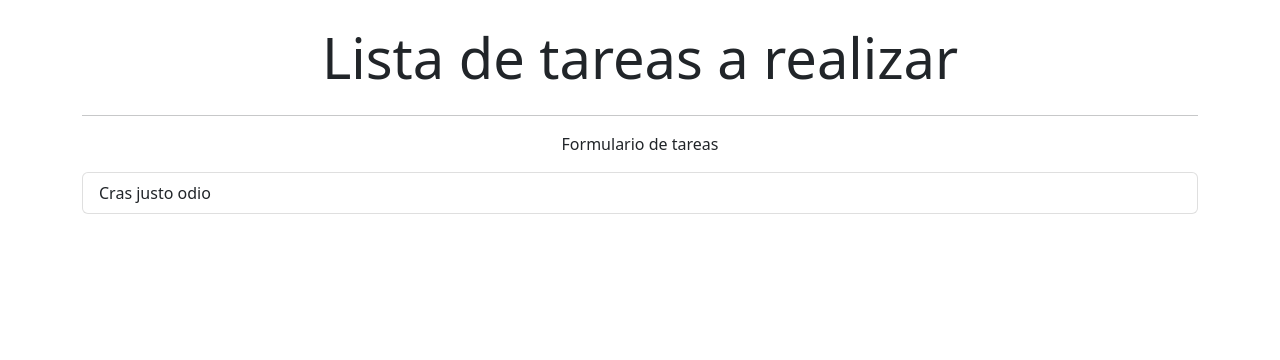
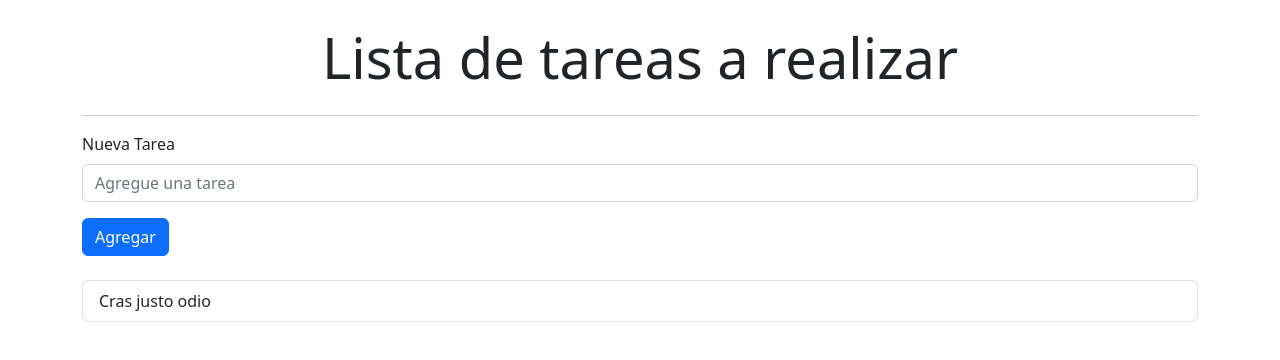
Before and after one commit to Vicopalacio/listaTareas, a React (Create React App) app: page / in a window 1280 px wide. Shown: the top 360 px of the page. Built offline with nearby package versions, Linux system fonts and the light colour scheme.

Commit message:
agregue maquetado de formulario

```diff
--- a/src/components/FormTareas.jsx
+++ b/src/components/FormTareas.jsx
@@ -1,11 +1,20 @@
-import React from 'react';
+import React from "react";
+import { Form, Button } from "react-bootstrap";
 
 const FormTareas = () => {
-    return (
-        <div>
-            <p className='text-center'>Formulario de tareas</p>
-        </div>
-    );
+  return (
+    <>
+      <Form>
+        <Form.Group className="mb-3" controlId="formBasicText">
+          <Form.Label>Nueva Tarea</Form.Label>
+          <Form.Control type="text" placeholder="Agregue una tarea" />
+        </Form.Group>
+        <Button variant="primary" type="submit">
+          Agregar
+        </Button>
+      </Form>
+    </>
+  );
 };
 
 export default FormTareas;
--- a/src/components/ItemTarea.jsx
+++ b/src/components/ItemTarea.jsx
@@ -2,7 +2,7 @@ import React from "react";
 import { ListGroup } from "react-bootstrap";
 
 const ItemTarea = () => {
-  return <ListGroup.Item>Cras justo odio</ListGroup.Item>;
+  return <ListGroup.Item className="my-4">Cras justo odio</ListGroup.Item>;
 };
 
 export default ItemTarea;
```
